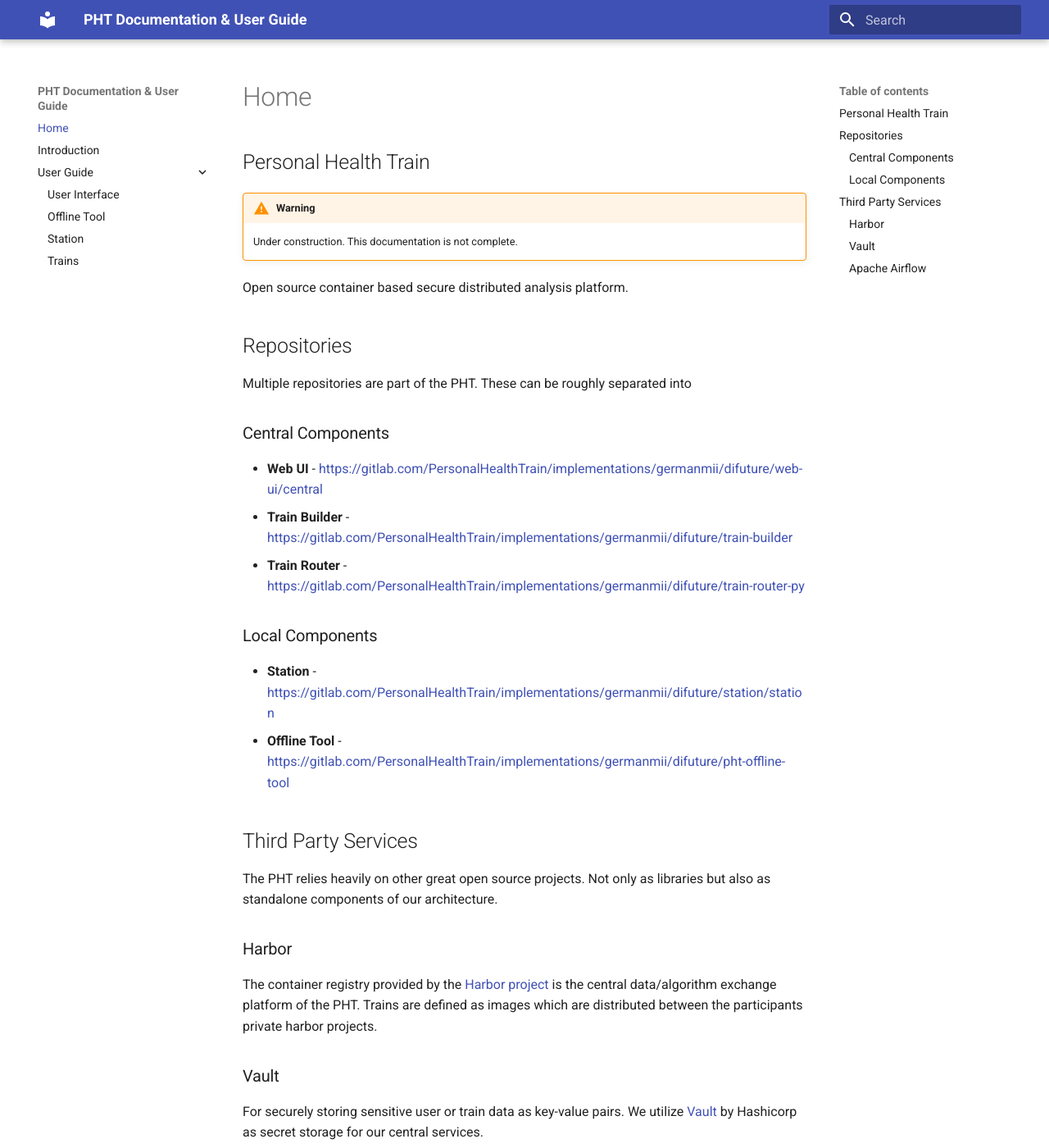
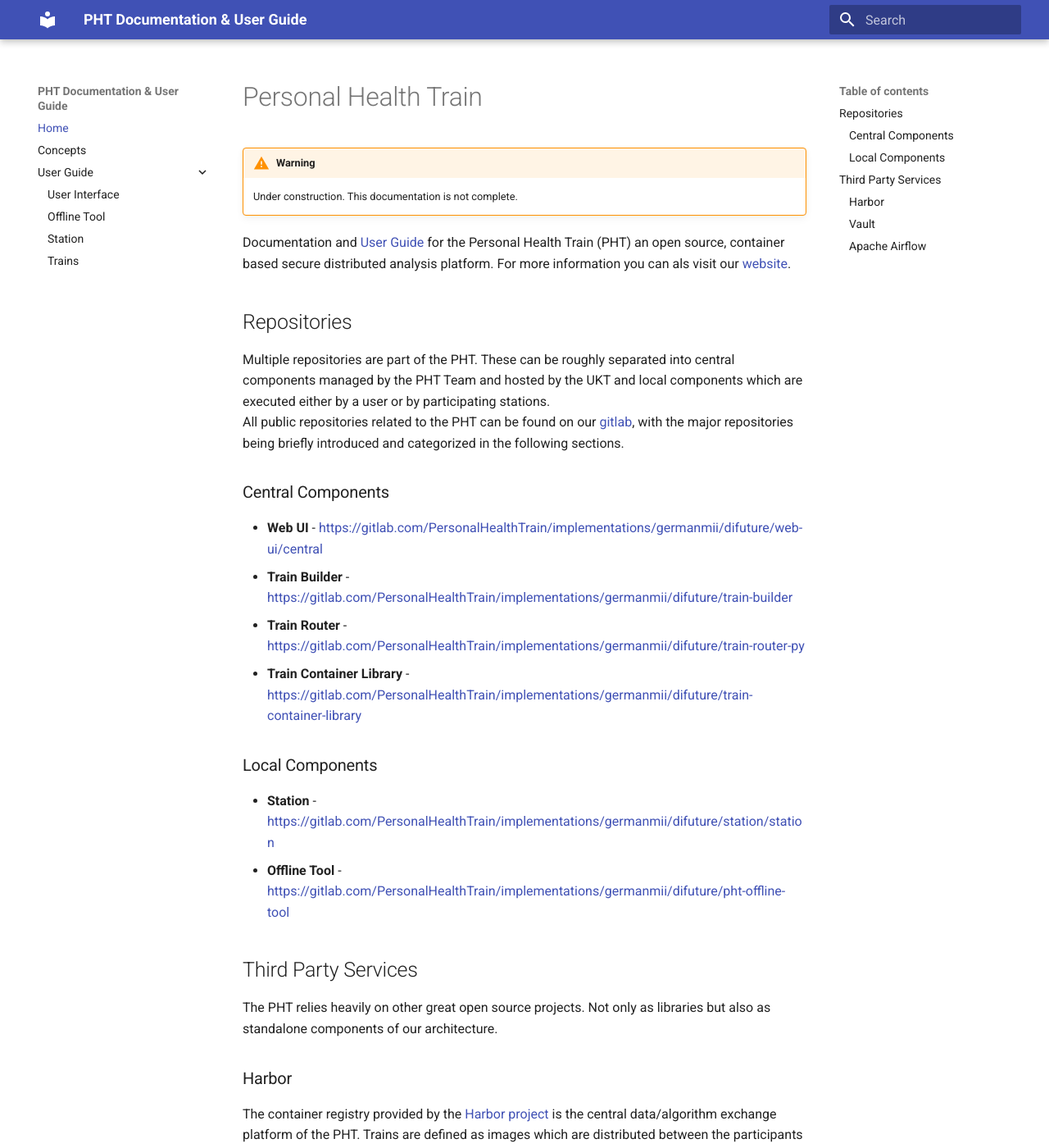
Before and after one commit to PHT-Medic/documentation, an MkDocs documentation site: the page built from docs/index.md, in a window 1280 px wide and 1400 px high. Shown: the whole window at 82% size. Built offline with MkDocs 1.6.1 and Material for MkDocs 9.7.7, drawn with Linux system fonts in a browser that asks for light colours; some of the changed text lies outside the part shown.

Commit message:
renamed introduction to concepts, updated index.md

```diff
--- a/docs/index.md
+++ b/docs/index.md
@@ -1,17 +1,22 @@
-## Personal Health Train
+# Personal Health Train
 !!! warning
     Under construction. This documentation is not complete.
 
 
-Open source container based secure distributed analysis platform.
+Documentation and [User Guide](user_interface.md) for the Personal Health Train (PHT) an open source, container based secure distributed analysis platform.
+For more information you can als visit our [website](https://personalhealthtrain.de/).
+## Repositories
+Multiple repositories are part of the PHT. These can be roughly separated into central components managed by the PHT Team
+and hosted by the UKT and local components which are executed either by a user or by participating stations.
+All public repositories related to the PHT can be found on our [gitlab](https://gitlab.com/PersonalHealthTrain/implementations/germanmii/difuture),
+with the major repositories being briefly introduced and categorized in the following sections.
 
-## Repositories
-Multiple repositories are part of the PHT. These can be roughly separated into
 
 ### Central Components
 - **Web UI** - [https://gitlab.com/PersonalHealthTrain/implementations/germanmii/difuture/web-ui/central]()
 - **Train Builder** - [https://gitlab.com/PersonalHealthTrain/implementations/germanmii/difuture/train-builder]()
 - **Train Router** - [https://gitlab.com/PersonalHealthTrain/implementations/germanmii/difuture/train-router-py]()
+- **Train Container Library** - [https://gitlab.com/PersonalHealthTrain/implementations/germanmii/difuture/train-container-library]()
 
 
 ### Local Components
@@ -28,7 +33,7 @@ The container registry provided by the [Harbor project](https://goharbor.io/) is
 platform of the PHT. Trains are defined as images which are distributed between the participants private harbor projects.
 
 ### Vault
-For securely storing sensitive user or train data as key-value pairs. We utilize [Vault](https://www.vaultproject.io/)
+For securely storing sensitive user or train data as key-value pairs we utilize [Vault](https://www.vaultproject.io/)
 by Hashicorp as secret storage for our central services.
 
 ### Apache Airflow
--- a/mkdocs.yml
+++ b/mkdocs.yml
@@ -9,7 +9,7 @@ site_dir: public
 
 nav:
   - Home: index.md
-  - Introduction: introduction.md
+  - Concepts: concepts.md
   - User Guide:
     - User Interface: user_interface.md
     - Offline Tool: offline_tool.md
```
Also changed, not shown: docs/concepts.md (renamed from docs/introduction.md, +1 -1 lines).
